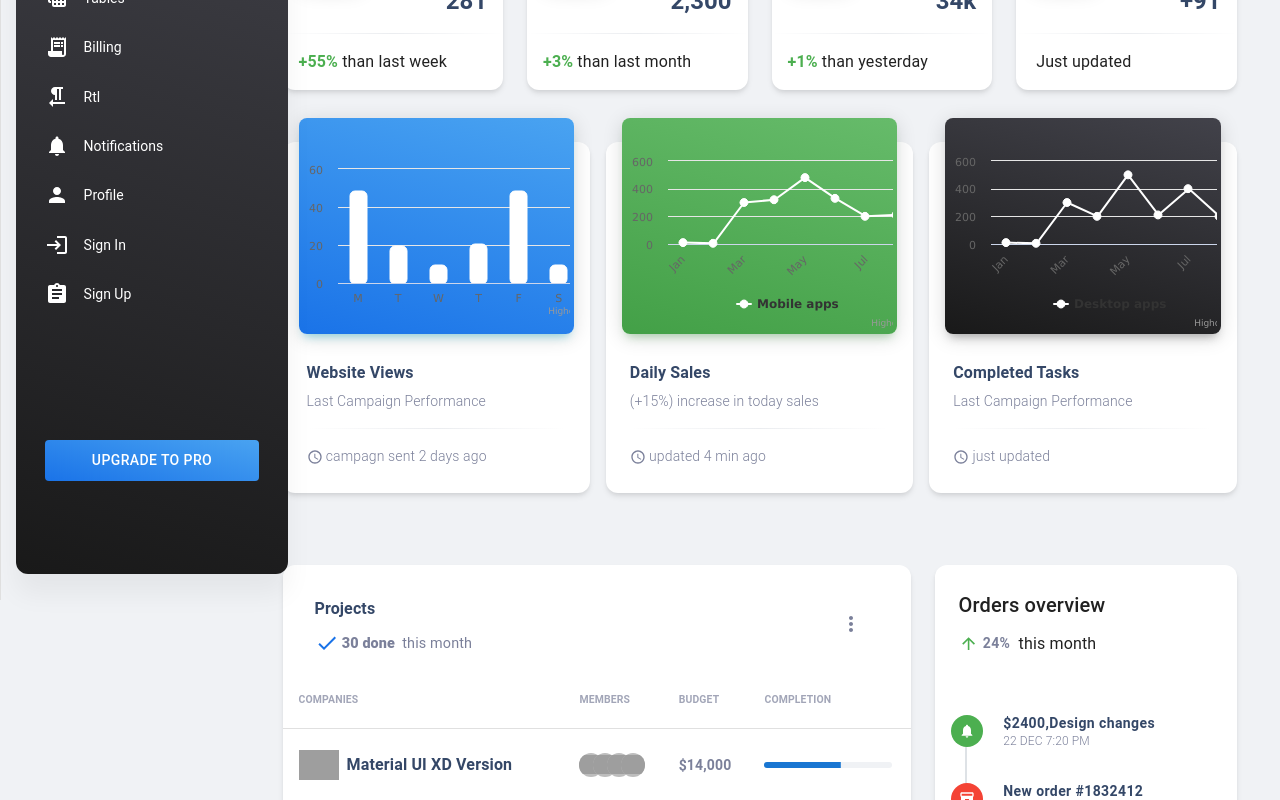
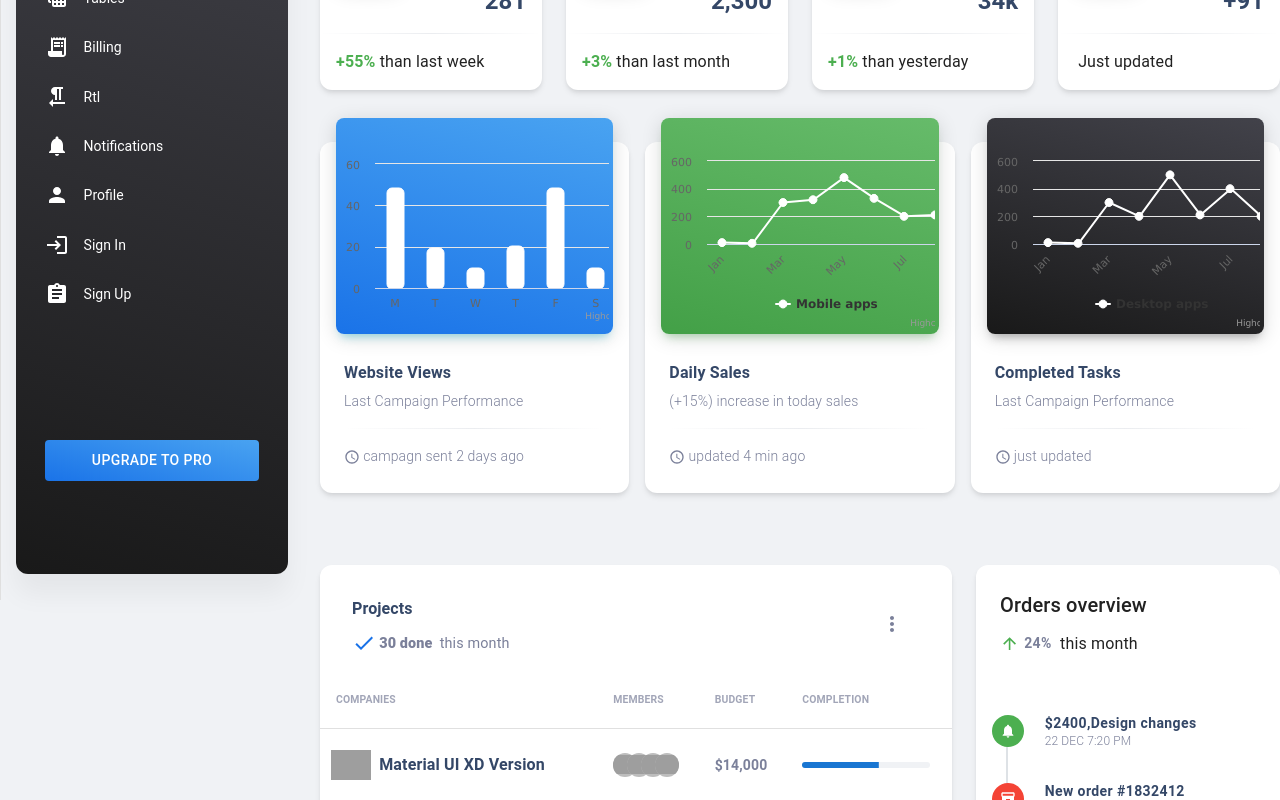
Before and after one commit to shayan-hamidi/dashboard-nodin-soft, a React (Create React App) app in the folder weather-dashboard/: page / in a window 1280 px wide. Shown: the part 200-1000 px from the top of the page. Built offline with nearby package versions, Linux system fonts and the light colour scheme; grey boxes are pictures that could not be loaded.

Commit message:
adding axios

```diff
--- a/weather-dashboard/package.json
+++ b/weather-dashboard/package.json
@@ -13,6 +13,7 @@
     "@testing-library/jest-dom": "^5.14.1",
     "@testing-library/react": "^12.0.0",
     "@testing-library/user-event": "^13.2.1",
+    "axios": "^0.26.1",
     "highcharts": "^10.0.0",
     "highcharts-react-official": "^3.1.0",
     "i18n": "^0.14.2",
--- a/weather-dashboard/src/App.css
+++ b/weather-dashboard/src/App.css
@@ -45,7 +45,7 @@ tbody tr td {
   border-radius: 0.75rem;
   padding: 0.2rem 1rem;
   position: fixed;
-  margin-top: -1rem;
+  margin-top: 0rem;
 }
 #container {
   height: 200px;
--- a/weather-dashboard/src/App.js
+++ b/weather-dashboard/src/App.js
@@ -17,10 +17,9 @@ function App() {
       direction="column"
       alignItems="center"
       justify="center"
-      spacing={3}
       sx={{ display: "flex", flexDirection: "row" }}
     >
-      <Grid item lg={2.6}>
+      <Grid item lg={3}>
         <DashboardToolbar drawerDir={drawerDir} />
       </Grid>
       <Grid xs={12} lg={9} item>
--- a/weather-dashboard/src/components/DashboardTableView/TableSingleRow.jsx
+++ b/weather-dashboard/src/components/DashboardTableView/TableSingleRow.jsx
@@ -16,7 +16,7 @@ const TableSingleRow = ({
 }) => {
   return (
     <TableRow>
-      <TableCell component="td">
+      <TableCell sx={{padding:"0.7rem"}} component="td">
         <Box>
           <Box
             sx={{ display: "flex", flexDirection: "row", alignItems: "center" }}
--- a/weather-dashboard/src/components/Dashboardstatistics/DailySalesStatistic.jsx
+++ b/weather-dashboard/src/components/Dashboardstatistics/DailySalesStatistic.jsx
@@ -72,6 +72,7 @@ const DailySalesStatistic = () => {
     series: [
       {
         name: "Mobile apps",
+        Symbol: undefined,
         data: [10, 5, 300, 320, 480, 330, 200, 210, 560],
       },
     ],
--- a/weather-dashboard/src/components/Dashboardstatistics/WebsiteViewsStatistic.jsx
+++ b/weather-dashboard/src/components/Dashboardstatistics/WebsiteViewsStatistic.jsx
@@ -9,7 +9,7 @@ const WebsiteViewsStatistic = () => {
     chart: {
       type: "column",
       backgroundColor: "transparent",
-      height: 160,
+      height: 170,
       width: 330,
       style: {
         marginTop: "10",
@@ -55,6 +55,20 @@ const WebsiteViewsStatistic = () => {
         data: [49, 19.9, 10, 21, 49, 10, 40],
       },
     ],
+    responsive: {
+      rules: [
+        {
+          condition: {
+            maxWidth: 500,
+          },
+          chartOptions: {
+            chart: {
+              className: "small-chart",
+            },
+          },
+        },
+      ],
+    },
   };
 
   return (
```
Also changed, not shown: 1 other file (tests, documents, lock files or other folders).
